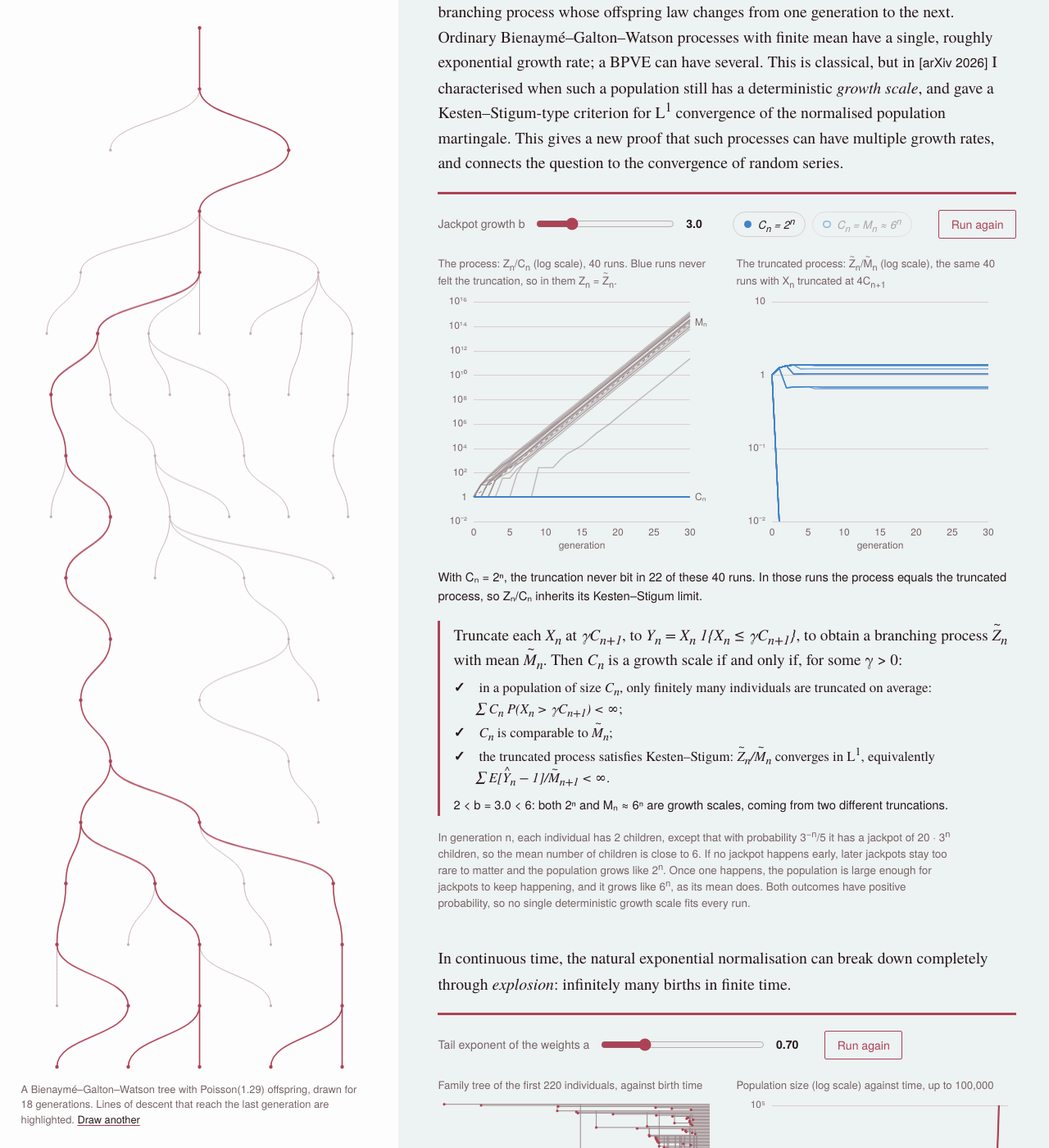
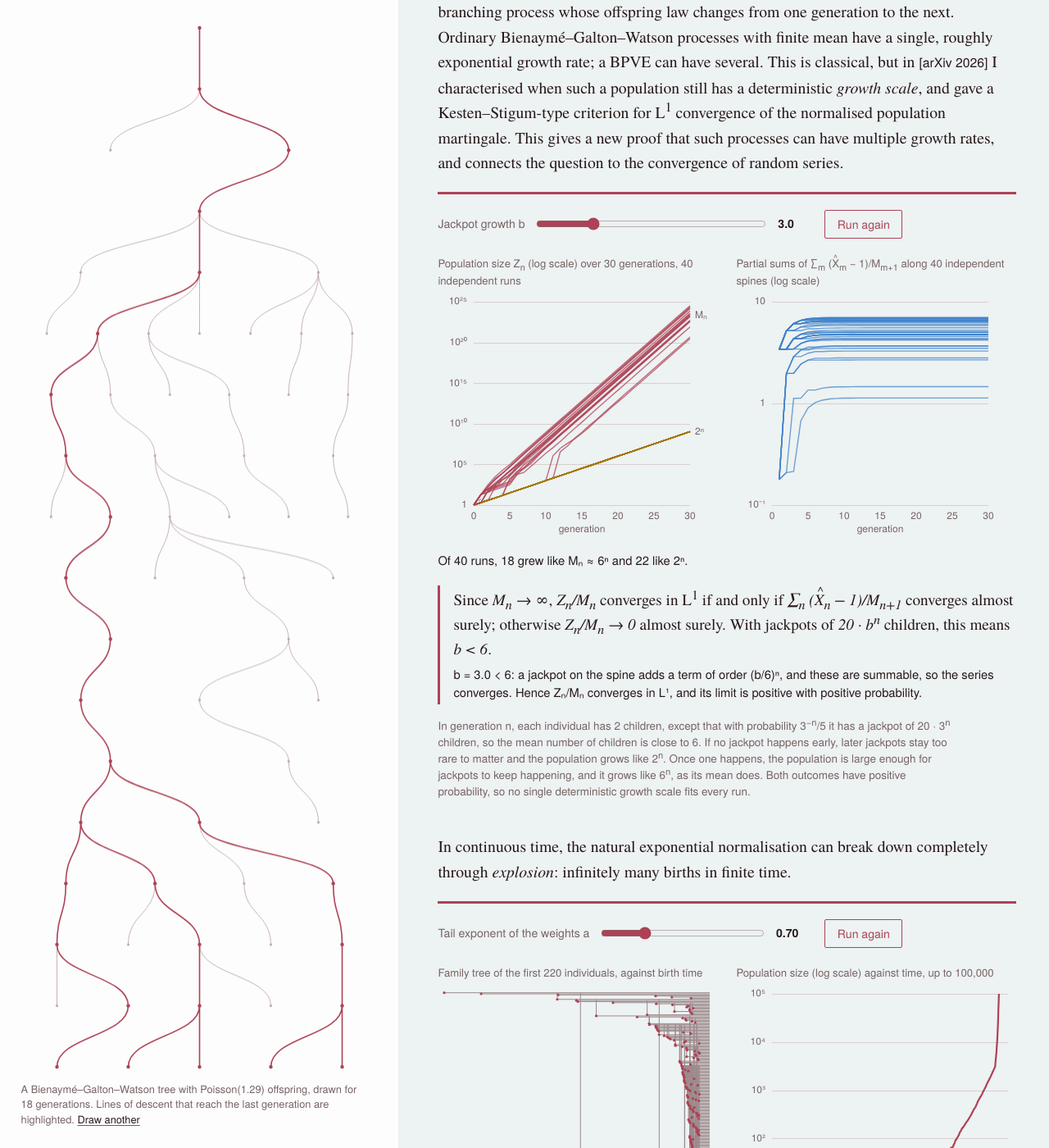
Before and after one commit to iyertejas/iyertejas.github.io, a Jekyll site: the page built from research.md, in a window 1280 px wide and 1400 px high, scrolled down 8342 px. Shown: the whole window at 82% size. Built offline with Jekyll 4.4.1, drawn with Linux system fonts in a browser that asks for light colours; some of the changed text lies outside the part shown.

Commit message:
Varying-environment simulation: back to the spine-series version (truncated-process version kept on branch bpve-truncated)

```diff
--- a/_includes/sim-varying.html
+++ b/_includes/sim-varying.html
@@ -2,30 +2,21 @@
 <div class="controls">
 <div class="slider"><label for="bpveB">Jackpot growth b</label>
 <input type="range" id="bpveB" min="1.5" max="8" step="0.5" value="3"><output id="bpveBOut" for="bpveB">3.0</output></div>
-<div class="algs" id="bpveCand" role="group" aria-label="Candidate growth scale">
-<button type="button" aria-pressed="true" data-c="2" style="--sw:var(--c4)"><span class="m">C<sub>n</sub> = 2<sup>n</sup></span></button>
-<button type="button" aria-pressed="false" data-c="M" style="--sw:var(--c4)"><span class="m">C<sub>n</sub> = M<sub>n</sub> ≈ 6<sup>n</sup></span></button>
-</div>
 <button id="bpveRun" type="button">Run again</button>
 </div>
 <div class="two">
 <div>
-<div class="small-lab">The process: Z<sub>n</sub>/C<sub>n</sub> (log scale), 40 runs. Blue runs never felt the truncation, so in them Z<sub>n</sub> = <span class="tilde">Z</span><sub>n</sub>.</div>
-<canvas id="bpvePlot" role="img" aria-label="Population size divided by the candidate growth scale, for 40 runs over 30 generations"></canvas>
+<div class="small-lab">Population size Z<sub>n</sub> (log scale) over 30 generations, 40 independent runs</div>
+<canvas id="bpvePlot" role="img" aria-label="Population size of 40 runs over 30 generations, compared with 2 to the n and the mean"></canvas>
 </div>
 <div>
-<div class="small-lab">The truncated process: <span class="tilde">Z</span><sub>n</sub>/<span class="tilde">M</span><sub>n</sub> (log scale), the same 40 runs with X<sub>n</sub> truncated at 4C<sub>n+1</sub></div>
-<canvas id="bpveTrunc" role="img" aria-label="Truncated population divided by its mean, for the same 40 runs"></canvas>
+<div class="small-lab">Partial sums of ∑<sub>m</sub> (<span class="hat">X</span><sub>m</sub> − 1)/M<sub>m+1</sub> along 40 independent spines (log scale)</div>
+<canvas id="bpveSeries" role="img" aria-label="Partial sums of the random series along 40 spines over 30 generations"></canvas>
 </div>
 </div>
 <p class="status" id="bpveStatus" aria-live="polite"></p>
 <div class="criterion">
-<div class="f">Truncate each <span class="m">X<sub>n</sub></span> at <span class="m">γC<sub>n+1</sub></span>, to <span class="m">Y<sub>n</sub> = X<sub>n</sub> 1{X<sub>n</sub> ≤ γC<sub>n+1</sub>}</span>, to obtain a branching process <span class="m"><span class="tilde">Z</span><sub>n</sub></span> with mean <span class="m"><span class="tilde">M</span><sub>n</sub></span>. Then <span class="m">C<sub>n</sub></span> is a growth scale if and only if, for some γ &gt; 0:</div>
-<ul class="checks">
-<li><b id="bpveV1"></b> in a population of size <span class="m">C<sub>n</sub></span>, only finitely many individuals are truncated on average: <span class="m">∑ C<sub>n</sub> P(X<sub>n</sub> &gt; γC<sub>n+1</sub>) &lt; ∞</span>;</li>
-<li><b id="bpveV2"></b> <span class="m">C<sub>n</sub></span> is comparable to <span class="m"><span class="tilde">M</span><sub>n</sub></span>;</li>
-<li><b id="bpveV3"></b> the truncated process satisfies Kesten–Stigum: <span class="m"><span class="tilde">Z</span><sub>n</sub>/<span class="tilde">M</span><sub>n</sub></span> converges in L<sup>1</sup>, equivalently <span class="m">∑ E[<span class="hat">Y</span><sub>n</sub> − 1]/<span class="tilde">M</span><sub>n+1</sub> &lt; ∞</span>.</li>
-</ul>
+<div class="f">Since <span class="m">M<sub>n</sub> → ∞</span>, <span class="m">Z<sub>n</sub>/M<sub>n</sub></span> converges in L<sup>1</sup> if and only if <span class="m">∑<sub>n</sub> (<span class="hat">X</span><sub>n</sub> − 1)/M<sub>n+1</sub></span> converges almost surely; otherwise <span class="m">Z<sub>n</sub>/M<sub>n</sub> → 0</span> almost surely. With jackpots of <span class="m">20 · b<sup>n</sup></span> children, this means <span class="m">b &lt; 6</span>.</div>
 <div class="verdict" id="bpveVerdict"></div>
 </div>
 </figure>
--- a/sims.js
+++ b/sims.js
@@ -834,151 +834,102 @@ function phaseWidget(){
 }
 
 /* =========================================================
-   3b. Branching process in a varying environment: growth scales are Kesten–Stigum
-   limits of truncated processes.
+   3b. Branching process in a varying environment, and the random series behind it.
    In generation n each individual has 2 children, except that with probability
    p_n = 4/K_n it has a jackpot of K_n = 20·b^n children, so the mean is m_n = 6 − 2p_n.
-   For a candidate C_n (2^n or M_n = m_0 ⋯ m_{n−1}), truncate X_n at γC_{n+1} (γ = 4):
-   a truncated jackpot has no children in the truncated process Z̃_n, whose mean is M̃_n.
-   C_n is a growth scale iff ∑ C_n P(X_n > γC_{n+1}) < ∞, C_n ≍ M̃_n, and Z̃_n/M̃_n
-   converges in L¹ (Iyer, arXiv 2026, Theorems 1.2 and 1.6). Here: 2^n iff b > 2, M_n iff b < 6.
-   Z_n and both truncated processes are simulated on one genealogy: each individual
-   carries two bits recording whether it belongs to the 2^n- and the M_n-truncated process.
+   With M_n = m_0 ⋯ m_{n−1}, Z_n/M_n converges in L¹ iff ∑ (X̂_n − 1)/M_{n+1} < ∞ a.s.,
+   where X̂_n is size-biased: X̂_n = K_n with probability 4/m_n, and 2 otherwise
+   (Iyer, arXiv 2026, Theorem 1.2 and Remark 1.3). Here: iff b < 6.
    ========================================================= */
 function bpveWidget(){
-  const G = 30, RUNS = 40, DUR = 2600, GAM = 4, L2 = Math.log10(2);
-  let runs = [], e = null, cand = "2", anim = 0, shown = G;
-  const BIT = {"2": 1, "M": 2};
+  const G = 30, RUNS = 40, DUR = 2600, L2 = Math.log10(2);
+  let runs = [], spines = [], e = null, anim = 0, shown = G;
   const sup = n => String(n).split("").map(d => "⁰¹²³⁴⁵⁶⁷⁸⁹"[+d]).join("");
-  const pow10 = l => l===0 ? "1" : l===1 ? "10" : "10"+(l<0?"⁻":"")+sup(Math.abs(l));
   const std = () => { let u=0,v=0; while(!u) u=Math.random(); v=Math.random(); return Math.sqrt(-2*Math.log(u))*Math.cos(2*Math.PI*v); };
   const poisson = l => { if (l > 30) return Math.max(0, Math.round(l + Math.sqrt(l)*std()));
     let k=0, p=1, L=Math.exp(-l); for(;;){ p*=Math.random(); if (p<=L) return k; k++; } };
-  const jackpots = (N, p) => { if (N < 60){ let J=0; for (let i=0;i<N;i++) if (Math.random()<p) J++; return J; } return Math.min(N, poisson(N*p)); };
   function environment(b){
     const K = [], p = [], m = [], LM = [0];
     for (let n=0;n<G;n++){ K[n] = Math.round(20*Math.pow(b,n)); p[n] = 4/K[n]; m[n] = 2*(1-p[n]) + K[n]*p[n]; LM.push(LM[n] + Math.log10(m[n])); }
-    const T = {};
-    for (const c of ["2","M"]){
-      const logC = n => c === "2" ? n*L2 : LM[n];
-      const cut = [], LMt = [0];   // cut[n]: jackpots in generation n are truncated; LMt: log10 M̃_n
-      for (let n=0;n<G;n++){
-        cut[n] = Math.log10(K[n]) > Math.log10(GAM) + logC(n+1);
-        LMt.push(LMt[n] + Math.log10(cut[n] ? 2*(1-p[n]) : m[n]));
-      }
-      T[c] = {cut, LMt, logC: Array.from({length:G+1}, (_, n) => logC(n))};
-    }
-    return {b, K, p, m, LM, T};
+    return {b, K, p, m, LM};
   }
   function one(){
-    let N = [0,0,0,1];   // counts by membership bits (1: in the 2^n-truncated process, 2: in the M_n one)
-    const lz = [0], lt = {"2": [0], "M": [0]};
+    let Z = 1; const lz = [0];
     for (let n=0;n<G;n++){
-      const drop = (e.T["2"].cut[n] ? 1 : 0) | (e.T["M"].cut[n] ? 2 : 0), next = [0,0,0,0];
-      for (let s=0;s<4;s++){ if (!N[s]) continue;
-        const J = jackpots(N[s], e.p[n]); next[s] += 2*(N[s]-J); next[s & ~drop] += e.K[n]*J; }
-      N = next;
-      lz.push(Math.log10(N[0]+N[1]+N[2]+N[3]));
-      lt["2"].push(Math.log10(N[1]+N[3])); lt["M"].push(Math.log10(N[2]+N[3]));   // −∞ if extinct
+      let J = 0;
+      if (Z < 60){ for (let i=0;i<Z;i++) if (Math.random()<e.p[n]) J++; } else J = Math.min(Z, poisson(Z*e.p[n]));
+      Z = 2*(Z-J) + e.K[n]*J; lz.push(Math.log10(Z));
     }
-    return {lz, lt};
+    return lz;
   }
-  const bitten = r => r.lt[cand][G] < r.lz[G];
-  // Which conditions hold, from the asymptotics (b runs over multiples of 0.5).
-  function conditions(c, b){
-    if (c === "2") return b < 2 ? [true, "truncated mean outgrows Cₙ", true] : b === 2 ? ["diverges", true, true] : [true, true, true];
-    return b < 6 ? [true, true, true] : b === 6 ? [true, true, "fails"] : [true, "truncated mean falls behind Cₙ", true];
+  function spine(){ // log10 of the partial sums S_n, n ≥ 1
+    let S = 0; const ls = [NaN];
+    for (let n=0;n<G;n++){
+      const x = Math.random() < e.K[n]*e.p[n]/e.m[n] ? e.K[n] : 2;
+      S += (x-1)/Math.pow(10, e.LM[n+1]); ls.push(Math.log10(S));
+    }
+    return ls;
   }
-  function frame(cv, lo, hi, step){
-    const {ctx,w,h} = setupCanvas(cv); ctx.clearRect(0,0,w,h);
-    const pL=44, pR=34, pT=10, pB=42, X = n => pL + n/G*(w-pL-pR), Y = l => pT + (hi-Math.max(lo,l))/(hi-lo)*(h-pT-pB);
-    ctx.font = `12px ${css("--sans")}`; ctx.strokeStyle=css("--rule"); ctx.fillStyle=css("--muted"); ctx.lineWidth=1;
-    for (let l=lo; l<=hi; l+=step){ ctx.beginPath(); ctx.moveTo(pL,Math.round(Y(l))+.5); ctx.lineTo(X(G),Math.round(Y(l))+.5); ctx.stroke();
-      ctx.textAlign="right"; ctx.textBaseline="middle"; ctx.fillText(pow10(l), pL-8, Y(l)); }
+  const fast = r => r[G] > (e.LM[G] + G*L2)/2;
+  function axes(ctx, w, h, lo, hi, X, Y, pL, pB, step){
+    const muted=css("--muted"), rule=css("--rule");
+    ctx.font = `12px ${css("--sans")}`; ctx.strokeStyle=rule; ctx.fillStyle=muted; ctx.lineWidth=1;
+    for (let l=lo;l<=hi;l+=step){ ctx.beginPath(); ctx.moveTo(pL,Math.round(Y(l))+.5); ctx.lineTo(X(G),Math.round(Y(l))+.5); ctx.stroke();
+      ctx.textAlign="right"; ctx.textBaseline="middle"; ctx.fillText(l===0?"1":l===1?"10":"10"+(l<0?"⁻":"")+sup(Math.abs(l)), pL-8, Y(l)); }
     ctx.textAlign="center"; ctx.textBaseline="top";
     for (let n=0;n<=G;n+=5) ctx.fillText(String(n), X(n), h-pB+8);
     ctx.fillText("generation", (X(0)+X(G))/2, h-pB+24);
-    return {ctx, X, Y};
-  }
-  function range(vals){
-    let lo = 0, hi = 0; for (const v of vals) if (isFinite(v)){ if (v<lo) lo=v; if (v>hi) hi=v; }
-    const span = hi - lo, st = span > 40 ? 10 : span > 16 ? 5 : span > 6 ? 2 : 1;
-    lo = Math.floor(lo/st)*st; hi = Math.ceil(hi/st)*st; if (hi === lo) hi = lo + st;
-    return {lo, hi, st};
-  }
-  function path(ctx, X, Y, f){
-    ctx.beginPath(); ctx.moveTo(X(0), Y(f(0)));
-    for (let n=1;n<=shown;n++){ const v = f(n); ctx.lineTo(X(n), Y(v)); if (!isFinite(v)) break; }
-    ctx.stroke();
   }
   function drawPop(){
-    const T = e.T[cand], rel = n => (cand === "2" ? e.LM[n] : n*L2) - T.logC[n];
-    const vals = []; for (let n=0;n<=G;n++) vals.push(rel(n)); for (const r of runs) for (let n=0;n<=G;n++) vals.push(r.lz[n] - T.logC[n]);
-    const {lo, hi, st} = range(vals), {ctx, X, Y} = frame($("bpvePlot"), lo, hi, st);
-    const muted = css("--muted");
+    const {ctx,w,h} = setupCanvas($("bpvePlot")); ctx.clearRect(0,0,w,h);
+    let mx = e.LM[G]; for (const r of runs) for (const v of r) if (v > mx) mx = v;
+    const step = mx > 40 ? 10 : 5, top = Math.ceil(mx/step)*step;
+    const pL=44, pR=34, pT=10, pB=42, X = n => pL + n/G*(w-pL-pR), Y = l => pT + (1-l/top)*(h-pT-pB);
+    axes(ctx, w, h, 0, top, X, Y, pL, pB, step);
+    const muted=css("--muted"), cF=css("--accent"), cS=css("--c1");
     ctx.setLineDash([4,4]); ctx.strokeStyle=muted; ctx.lineWidth=1;
-    ctx.beginPath(); ctx.moveTo(X(0),Y(0)); ctx.lineTo(X(G),Y(0)); ctx.stroke();
-    ctx.beginPath(); ctx.moveTo(X(0),Y(0)); for (let n=1;n<=G;n++) ctx.lineTo(X(n),Y(rel(n))); ctx.stroke();
-    ctx.fillStyle = muted; ctx.textAlign="left"; ctx.textBaseline="middle";
-    ctx.fillText("Cₙ", X(G)+6, Y(0)); ctx.fillText(cand === "2" ? "Mₙ" : "2ⁿ", X(G)+6, Y(rel(G)));
-    ctx.setLineDash([]); ctx.lineWidth=1.4;
-    const blue = css("--c4"), grey = css("--edge");
-    for (const pass of [true, false]) for (const r of runs){   // bitten runs underneath
-      if (bitten(r) !== pass) continue;
-      ctx.strokeStyle = pass ? grey : blue; ctx.globalAlpha = pass ? .55 : .8;
-      path(ctx, X, Y, n => r.lz[n] - T.logC[n]); }
+    ctx.beginPath(); ctx.moveTo(X(0),Y(0)); ctx.lineTo(X(G),Y(G*L2)); ctx.stroke();
+    ctx.beginPath(); ctx.moveTo(X(0),Y(0)); for (let n=1;n<=G;n++) ctx.lineTo(X(n),Y(e.LM[n])); ctx.stroke();
+    ctx.textAlign="left"; ctx.textBaseline="middle"; ctx.fillText("2ⁿ", X(G)+6, Y(G*L2)); ctx.fillText("Mₙ", X(G)+6, Y(e.LM[G]));
+    ctx.setLineDash([]); ctx.lineWidth=1.4; ctx.globalAlpha=.75;
+    for (const r of runs){ ctx.strokeStyle = fast(r) ? cF : cS; ctx.beginPath(); ctx.moveTo(X(0),Y(r[0]));
+      for (let n=1;n<=shown;n++) ctx.lineTo(X(n),Y(r[n])); ctx.stroke(); }
     ctx.globalAlpha=1;
   }
-  function drawTrunc(){
-    const T = e.T[cand], vals = [];
-    for (const r of runs) for (let n=0;n<=G;n++) vals.push(r.lt[cand][n] - T.LMt[n]);
-    let {lo, hi, st} = range(vals);
-    if (runs.some(r => !isFinite(r.lt[cand][G]))) lo -= st;   // room for runs whose truncated process died out
-    const {ctx, X, Y} = frame($("bpveTrunc"), lo, hi, st);
-    ctx.strokeStyle = css("--c4"); ctx.lineWidth = 1.4; ctx.globalAlpha = .75;
-    for (const r of runs) path(ctx, X, Y, n => r.lt[cand][n] - T.LMt[n]);
-    ctx.globalAlpha = 1;
+  function drawSeries(){
+    const {ctx,w,h} = setupCanvas($("bpveSeries")); ctx.clearRect(0,0,w,h);
+    let mx = 1; for (const s of spines) if (s[G] > mx) mx = s[G];
+    const lo = -1, top = Math.ceil(mx);
+    const pL=44, pR=34, pT=10, pB=42, X = n => pL + n/G*(w-pL-pR), Y = l => pT + (top-l)/(top-lo)*(h-pT-pB);
+    axes(ctx, w, h, lo, top, X, Y, pL, pB, 1);
+    ctx.lineWidth=1.4; ctx.globalAlpha=.75; ctx.strokeStyle=css("--c4");
+    for (const s of spines){ ctx.beginPath(); ctx.moveTo(X(1),Y(s[1]));
+      for (let n=2;n<=shown;n++) ctx.lineTo(X(n),Y(s[n])); ctx.stroke(); }
+    ctx.globalAlpha=1;
   }
-  const draw = () => { if (!e) return; drawPop(); drawTrunc(); };
-  function marks(){
-    conditions(cand, e.b).forEach((c, i) => { const v = $("bpveV"+(i+1));
-      v.textContent = c === true ? "✓" : "✗"; v.title = c === true ? "holds" : c; v.style.color = c === true ? "" : css("--accent"); });
-  }
+  const draw = () => { if (!e) return; drawPop(); drawSeries(); };
   function verdict(b){
     const bs = b.toFixed(1);
-    $("bpveVerdict").textContent = b <= 2
-      ? `b = ${bs} ≤ 2: Mₙ ≈ 6ⁿ is a growth scale and 2ⁿ is not.`
-      : b < 6
-      ? `2 < b = ${bs} < 6: both 2ⁿ and Mₙ ≈ 6ⁿ are growth scales, coming from two different truncations.`
-      : `b = ${bs} ≥ 6: 2ⁿ is a growth scale and Mₙ is not.`;
+    $("bpveVerdict").textContent = b < 6
+      ? `b = ${bs} < 6: a jackpot on the spine adds a term of order (b/6)ⁿ, and these are summable, so the series converges. Hence Zₙ/Mₙ converges in L¹, and its limit is positive with positive probability.`
+      : `b = ${bs} ≥ 6: the spine has a jackpot in about two generations out of three, each adding a term of order (b/6)ⁿ ≥ 1, so the series diverges. Hence Zₙ/Mₙ → 0 almost surely.`;
   }
   function stat(){
-    const c = conditions(cand, e.b), k = runs.filter(r => !bitten(r)).length, name = cand === "2" ? "2ⁿ" : "Mₙ";
-    $("bpveStatus").textContent = c.every(x => x === true)
-      ? (k === RUNS ? `With Cₙ = ${name}, nothing is truncated here, so the truncated process is the process itself, and growth like Cₙ is Kesten–Stigum for Zₙ.`
-                    : `With Cₙ = ${name}, the truncation never bit in ${k} of these ${RUNS} runs. In those runs the process equals the truncated process, so Zₙ/Cₙ inherits its Kesten–Stigum limit.`)
-      : c[0] !== true ? `Cₙ = ${name} is not a growth scale: jackpots keep exceeding 4Cₙ₊₁, so the truncation bites in every run eventually (here in ${RUNS-k} of ${RUNS} by generation 30).`
-      : c[2] !== true ? `Cₙ = ${name} is not a growth scale: nothing is truncated, and Kesten–Stigum fails: Zₙ/Mₙ → 0.`
-      : cand === "2" ? `Cₙ = 2ⁿ is not a growth scale: later jackpots fall below 4Cₙ₊₁, so the truncated process keeps them and its mean outgrows Cₙ.`
-      : `Cₙ = Mₙ is not a growth scale: the truncation removes the jackpots, so the truncated mean grows only like 2ⁿ and falls behind Cₙ.`;
+    const f = runs.filter(fast).length;
+    $("bpveStatus").textContent = e.b < 6
+      ? `Of ${RUNS} runs, ${f} grew like Mₙ ≈ 6ⁿ and ${RUNS-f} like 2ⁿ.`
+      : f === 0 ? `No run grew like Mₙ ≈ 6ⁿ.`
+      : `${f} of ${RUNS} runs ${f===1?"is":"are"} still close to Mₙ ≈ 6ⁿ after a jackpot, but ${f===1?"it":"they"} cannot stay there.`;
   }
-  function animate(){
-    cancelAnimationFrame(anim); marks(); $("bpveStatus").textContent = "";
+  function start(){
+    cancelAnimationFrame(anim);
+    const b = jack(); verdict(b); e = environment(b);
+    runs = Array.from({length:RUNS}, one); spines = Array.from({length:RUNS}, spine); $("bpveStatus").textContent = "";
     if (reduced){ shown = G; draw(); stat(); return; }
     const t0 = performance.now();
     const tick = now => { const u = Math.min(1,(now-t0)/DUR); shown = Math.max(1, Math.round(u*G)); draw(); if (u<1) anim = requestAnimationFrame(tick); else stat(); };
     anim = requestAnimationFrame(tick);
   }
-  function start(){
-    const b = jack(); verdict(b); e = environment(b);
-    runs = Array.from({length:RUNS}, one); animate();
-  }
-  $("bpveCand").addEventListener("click", ev => {
-    const btn = ev.target.closest("button"); if (!btn || btn.dataset.c === cand) return;
-    cand = btn.dataset.c;
-    for (const x of $("bpveCand").querySelectorAll("button")) x.setAttribute("aria-pressed", x === btn ? "true" : "false");
-    if (e) animate();   // same runs, other truncation
-  });
   const jack = bindSlider("bpveB", 1, verdict, start);
   $("bpveRun").addEventListener("click", start);
   return { start, redraw: draw };
--- a/style.css
+++ b/style.css
@@ -41,16 +41,9 @@ h2{font-size:1.5625em;line-height:1.2;letter-spacing:-.01em;margin:0 0 .7em}
 h3{font-size:.9em;margin:1.8rem 0 .5rem}
 .lede{font-size:1.08em;line-height:1.5;max-width:60ch;margin:0 0 1.8rem}
 .m{font-style:italic;white-space:nowrap}
-.hat{position:relative;display:inline-block;text-indent:0}
+.hat{position:relative;display:inline-block}
 .hat::before{content:"^";position:absolute;left:50%;top:-.2em;transform:translateX(-50%);font-style:normal;font-size:.8em;line-height:1}
 .m .hat::before{left:62%}
-.tilde{position:relative;display:inline-block;text-indent:0}
-.tilde::before{content:"~";position:absolute;left:50%;top:-.42em;transform:translateX(-50%);font-style:normal;font-size:.85em;line-height:1}
-.m .tilde::before{left:58%}
-.checks{list-style:none;margin:.2rem 0 .5rem;padding:0;font-size:1.05rem}
-.checks li{margin:.15rem 0;padding-left:1.6em;text-indent:-1.6em}
-.checks b{display:inline-block;width:1.6em;text-indent:0;font-family:var(--sans);font-weight:700}
-#bpve-demo .algs{margin:0}
 sup,sub{line-height:0}
 section{padding:3rem 0 1rem;border-top:1px solid var(--rule)}
 section.first{border-top:0;padding-top:0}
@@ -114,7 +107,7 @@ canvas{display:block;width:100%}
 .bars .fill{display:block;height:100%;border-radius:2px}
 .bars .num{text-align:right;min-width:7ch}
 .treeCanvas{aspect-ratio:1/1;max-height:520px;margin:0 auto}
-#bpvePlot{height:320px} #bpveTrunc{height:320px} #learnCurve{height:300px} #slChart{height:300px} #selfPlot{height:290px}
+#bpvePlot{height:300px} #bpveSeries{height:300px} #learnCurve{height:300px} #slChart{height:300px} #selfPlot{height:290px}
 #gelChart{height:260px} #gelField{aspect-ratio:2/1;max-height:380px;margin:0 auto}
 #fitChart{height:260px}
 #cmjTree{height:330px} #cmjPlot{height:330px}
```
